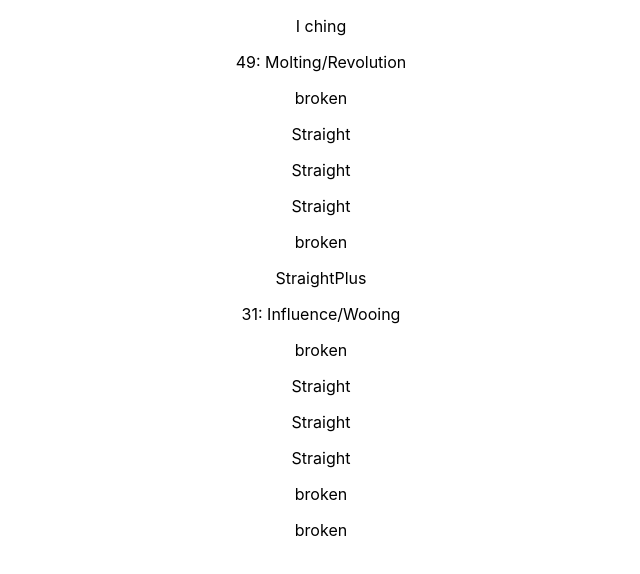
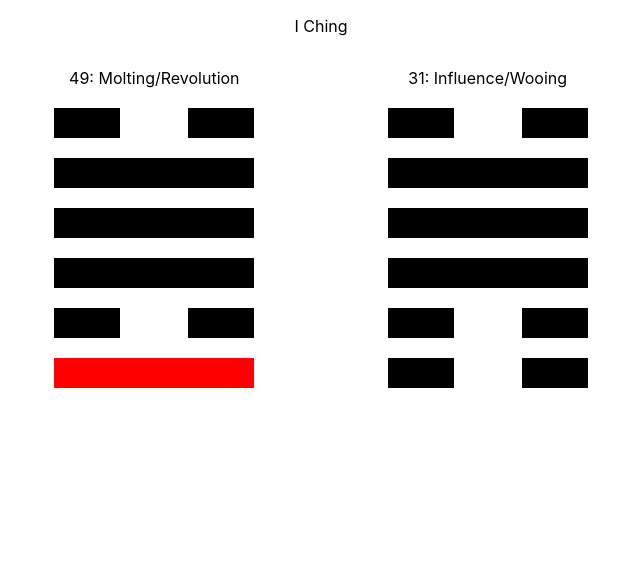
Before and after one commit to josh-stillman/iching-old, a React (Create React App) app: page / in a window 1280 px wide. Shown: the top 574 px of the page, without its empty margins (319-959 px from the left). Built offline with nearby package versions, Linux system fonts and the light colour scheme.

Commit message:
add initial graphics for lines

```diff
--- a/package.json
+++ b/package.json
@@ -7,9 +7,11 @@
     "@types/node": "^12.0.10",
     "@types/react": "^16.8.22",
     "@types/react-dom": "^16.8.4",
+    "@types/styled-components": "^4.1.17",
     "react": "^16.8.6",
     "react-dom": "^16.8.6",
     "react-scripts": "3.0.1",
+    "styled-components": "^4.3.2",
     "typescript": "^3.5.2"
   },
   "scripts": {
--- a/src/App.tsx
+++ b/src/App.tsx
@@ -1,7 +1,7 @@
 import React from 'react';
-import logo from './logo.svg';
+
 import './App.css';
-import IChingPage from './IChingPage';
+import IChingPage from './IChingPage/IChingPage';
 
 function App() {
   return (
--- a/src/Hex.tsx
+++ b/src/Hex.tsx
@@ -1,4 +1,5 @@
-import React, { Component } from 'react';
+import React from 'react';
+
 import { Hexagram, Line } from './utils';
 import HexLine from './HexLine';
 
@@ -8,6 +9,7 @@ interface Props {
 
 const Hex = ({ hexagram }: Props) => (
   <div>
+    <p>{`${hexagram.hexagramNumber}: ${hexagram.hexagramName}`}</p>
     {hexagram.getLinesDescending().map((line: Line) => <HexLine line={line}/>)}
   </div>
 );
--- a/src/HexLine.tsx
+++ b/src/HexLine.tsx
@@ -1,6 +1,6 @@
-import React, { Component } from 'react';
-import { Hexagram, Line } from './utils';
-
+import React from 'react';
+import { Line } from './utils';
+import { Straight, StraightPlus, Broken, BrokenPlus } from './Hexline.css';
 interface Props {
   line: Line;
 }
@@ -8,13 +8,13 @@ interface Props {
 const HexLine = ({ line }: Props) => {
   switch (line) {
     case Line.Broken:
-      return <p>broken</p>
+      return <Broken/>
     case Line.BrokenPlus:
-      return <p>brokenPlus</p>
+      return <BrokenPlus/>
     case Line.Straight:
-      return <p>Straight</p>
+      return <Straight/>
     case Line.StraightPlus:
-      return <p>StraightPlus</p>
+      return <StraightPlus/>
     default:
       return <p>woops</p>
   }
--- /dev/null
+++ b/src/Hexline.css.tsx
@@ -0,0 +1,47 @@
+import styled from 'styled-components';
+import React from 'react';
+
+export const Straight = styled.div`
+  height: 30px;
+  width: 200px;
+  background-color: black;
+  margin: 20px auto;
+`;
+
+export const StraightPlus = styled(Straight)`
+  background-color: red;
+`;
+
+export const BrokenContainer = styled.div`
+  display: flex;
+  height: 30px;
+  width: 200px;
+  justify-content: space-between;
+  margin: 20px auto;
+`
+
+export const BrokenSegment = styled.div`
+  height: 100%;
+  width: 33%;
+  background-color: black;
+`;
+
+export const BrokenSegmentPlus = styled(BrokenSegment)`
+  background-color: red;
+`;
+
+export const Broken = () => (
+  <BrokenContainer>
+    <BrokenSegment/>
+
+    <BrokenSegment/>
+  </BrokenContainer>
+);
+
+export const BrokenPlus = () => (
+  <BrokenContainer>
+    <BrokenSegmentPlus/>
+
+    <BrokenSegmentPlus/>
+  </BrokenContainer>
+);
--- a/src/IChingPage.tsx
+++ /dev/null
@@ -1,46 +0,0 @@
-import React, {Component, Fragment} from 'react';
-import { Hexagram } from './utils';
-import Hex from './Hex';
-
-interface State {
-  hexagram: Hexagram;
-  changingHex: Hexagram | null;
-}
-
-class IChingPage extends Component<any, State> {
-  constructor (props: any){
-    super(props);
-    const hex = new Hexagram();
-    this.state = {
-      hexagram: hex,
-      changingHex: hex.getChangingHex()
-    }
-  }
-
-  componentDidMount() {
-    // const hexagram = new Hexagram();
-    // const changing = Hexagram.changing ? hexagram.getChangingHexagram : null;
-    // this.setState({
-    //   hexagram: new Hexagram(),
-    // })
-  }
-
-  render() {
-    const { hexagram, changingHex } = this.state;
-    return (
-      <div>
-        <p>I ching</p>
-        <p>{`${hexagram.hexagramNumber}: ${hexagram.hexagramName}`}</p>
-        <Hex hexagram={hexagram}/>
-        {changingHex &&(
-          <Fragment>
-            <p>{`${changingHex.hexagramNumber}: ${changingHex.hexagramName}`}</p>
-            <Hex hexagram={changingHex}/>
-          </Fragment>
-        )}
-      </div>
-    );
-  }
-}
-
-export default IChingPage;
--- /dev/null
+++ b/src/IChingPage/IChingPage.css.ts
@@ -0,0 +1,8 @@
+import styled from 'styled-components';
+
+export const HexContainer = styled.div`
+  max-width: 800px;
+  display: flex;
+  margin: auto auto;
+  justify-content: space-evenly;
+`;
--- /dev/null
+++ b/src/IChingPage/IChingPage.tsx
@@ -0,0 +1,38 @@
+import React, {Component, Fragment} from 'react';
+import { Hexagram } from '../utils';
+import Hex from '../Hex';
+import { HexContainer } from './IChingPage.css';
+
+interface State {
+  hexagram: Hexagram;
+  changingHex: Hexagram | null;
+}
+
+class IChingPage extends Component<any, State> {
+  constructor (props: any){
+    super(props);
+
+    const hex = new Hexagram();
+
+    this.state = {
+      hexagram: hex,
+      changingHex: hex.getChangingHex()
+    }
+  }
+
+  render() {
+    const { hexagram, changingHex } = this.state;
+    return (
+      <div>
+        <p>I Ching</p>
+        <HexContainer>
+          <Hex hexagram={hexagram}/>
+
+          {changingHex && <Hex hexagram={changingHex}/>}
+        </HexContainer>
+      </div>
+    );
+  }
+}
+
+export default IChingPage;
```
Also changed, not shown: 1 other file (tests, documents, lock files or other folders).
